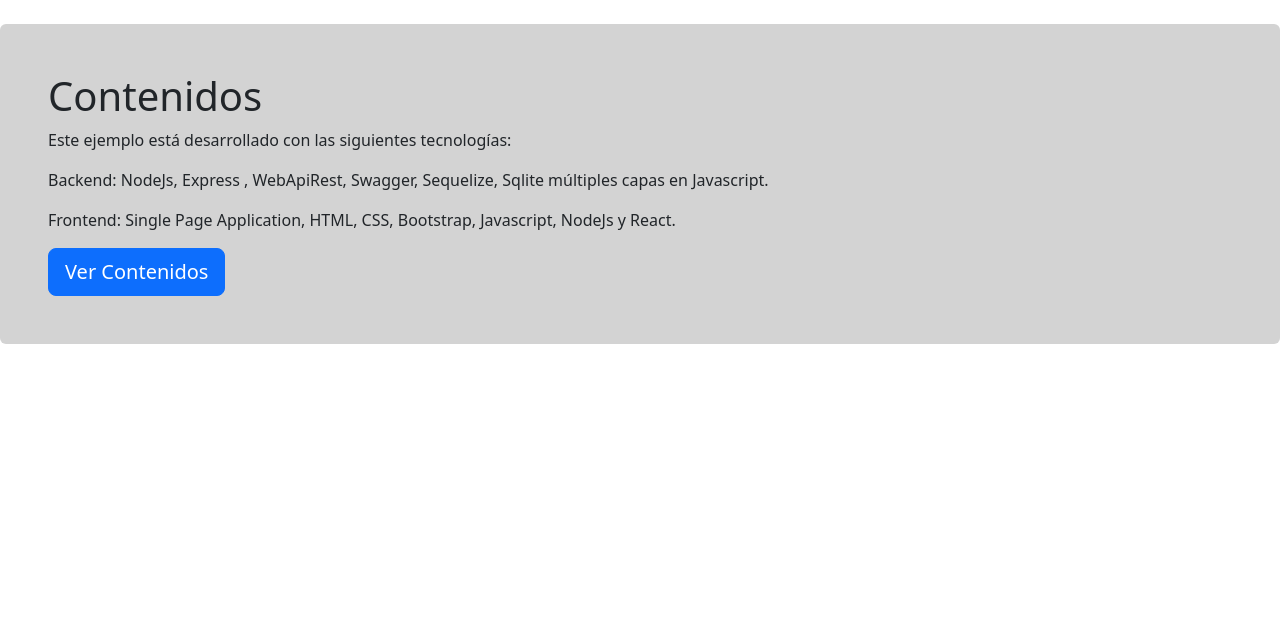
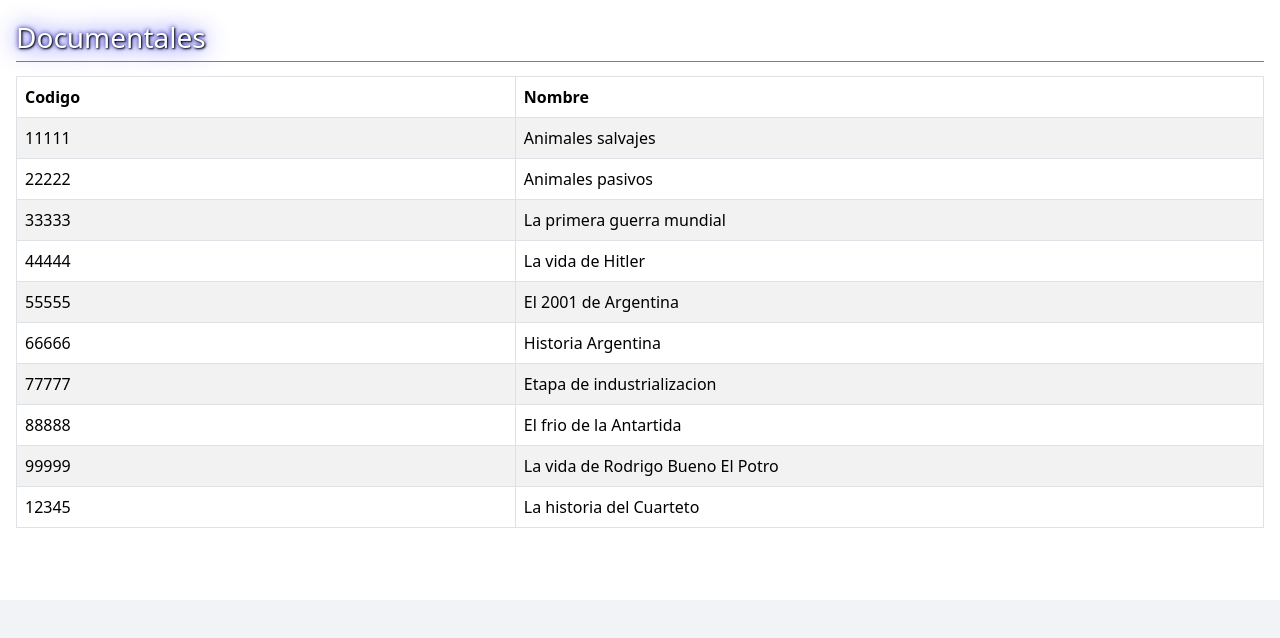
Before and after one commit to belucarretero/RepositorioTP, a React (Vite) app in the folder Frontend/: page / in a window 1280 px wide. Shown: the top 638 px of the page. Built offline with nearby package versions, Linux system fonts and the light colour scheme; the HTML template or start-up script is replaced by a standard one.

Commit message:
tabla de docmuentales creada

```diff
--- a/Frontend/src/App.css
+++ b/Frontend/src/App.css
@@ -0,0 +1,19 @@
+.tituloPagina {
+  font-size: 1.75rem;
+  font-weight: 500;
+  color: white;
+  text-shadow: 1px 1px 2px black, 0 0 25px blue, 0 0 5px darkblue;
+  border-bottom-style: solid;
+  border-color: gray;
+  border-bottom-width: thin;
+  padding-bottom: 0.1em;
+  margin-bottom: 0.5em;
+}
+   body {
+  background-color: rgb(241, 243, 247);
+}
+.divBody {
+  background-color: white;
+  min-height: 75vh;
+  padding: 1rem;
+}
--- a/Frontend/src/App.jsx
+++ b/Frontend/src/App.jsx
@@ -1,9 +1,30 @@
 import {Inicio} from "./components/Inicio";
+import "./App.css";
+import {Documentales} from './components/Documentales';
+
 function App() {
     return (
       <>
-        <Inicio/>
+        <div className="divBody">
+            <Documentales/>
+        </div>
       </>
     );
   }
   export default App;
+
+
+
+
+
+
+
+
+//function App() {
+//return (
+  //  <>
+    //    <Inicio/>
+   // </>
+//);
+//}
+//export default App;
--- /dev/null
+++ b/Frontend/src/components/Documentales.jsx
@@ -0,0 +1,34 @@
+import arrayDocumentales from '../datos-mock/documentales-mock';
+
+
+function Documentales() {
+  const documentales = arrayDocumentales;
+  const tituloPagina = 'Documentales';
+
+  return (
+    <div>
+      <div className="tituloPagina">{tituloPagina}</div>
+      <table className="table table-bordered table-striped">
+        <thead>
+          <tr>
+            <th style={{ width: "40%" }}>Codigo</th>
+            <th style={{ width: "60%" }}>Nombre</th>
+          </tr>
+        </thead>
+        <tbody>
+          {documentales &&
+            documentales.map((documental) => (
+              <tr key={documental.Codigo}>
+                <td>{documental.Codigo}</td>
+                <td>{documental.Nombre}</td>
+              </tr>
+            ))}
+        </tbody>
+      </table>
+    </div>
+  );
+
+}
+
+
+export { Documentales };
--- /dev/null
+++ b/Frontend/src/datos-mock/documentales-mock.js
@@ -0,0 +1,13 @@
+const arrayDocumentales = [
+  { Codigo: 11111, Nombre: "Animales salvajes" },
+  { Codigo: 22222, Nombre: "Animales pasivos" },
+  { Codigo: 33333, Nombre: "La primera guerra mundial" },
+  { Codigo: 44444, Nombre: "La vida de Hitler" },
+  { Codigo: 55555, Nombre: "El 2001 de Argentina" },
+  { Codigo: 66666, Nombre: "Historia Argentina" },
+  { Codigo: 77777, Nombre: "Etapa de industrializacion" },
+  { Codigo: 88888, Nombre: "El frio de la Antartida" },
+  { Codigo: 99999, Nombre: "La vida de Rodrigo Bueno El Potro" },
+  { Codigo: 12345, Nombre: "La historia del Cuarteto" },
+]
+export default arrayDocumentales;
```
Lines whose indentation alone changed are shown as unchanged.
